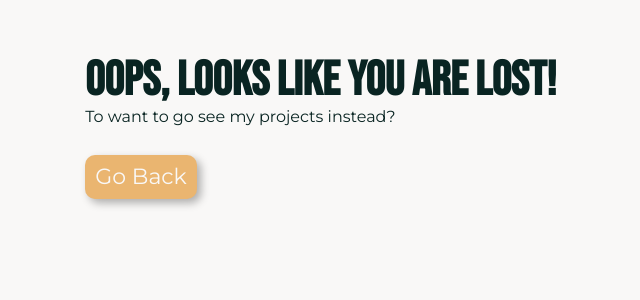
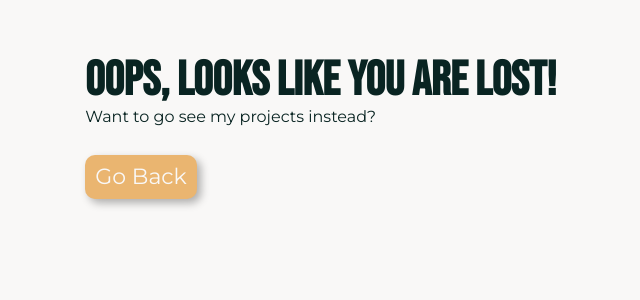
Before and after one commit to anitaalam/MDIA-4590-Assignment-2, a PHP site: page /404.php in a window 1280 px wide. Shown: the part 203-503 px from the top of the page, without its empty margins (53-693 px from the left). Run offline with PHP 8.4, Linux system fonts and the light colour scheme.

Commit message:
Spelling error 404 page
Grammar/spelling error in 404

```diff
--- a/404.php
+++ b/404.php
@@ -12,7 +12,7 @@
             </header>
             <main class="page-404">
                 <h2 class="page-404-content">OOPS, Looks like you are lost!</h2>
-                <p class="page-404-content-2">To want to go see my projects instead?</p>
+                <p class="page-404-content-2">Want to go see my projects instead?</p>
                 <a class="go-back" title="Go back to Anita's portfolio." href="https://anitalam.ca">Go Back</a>
             </main>
         </div>
```
